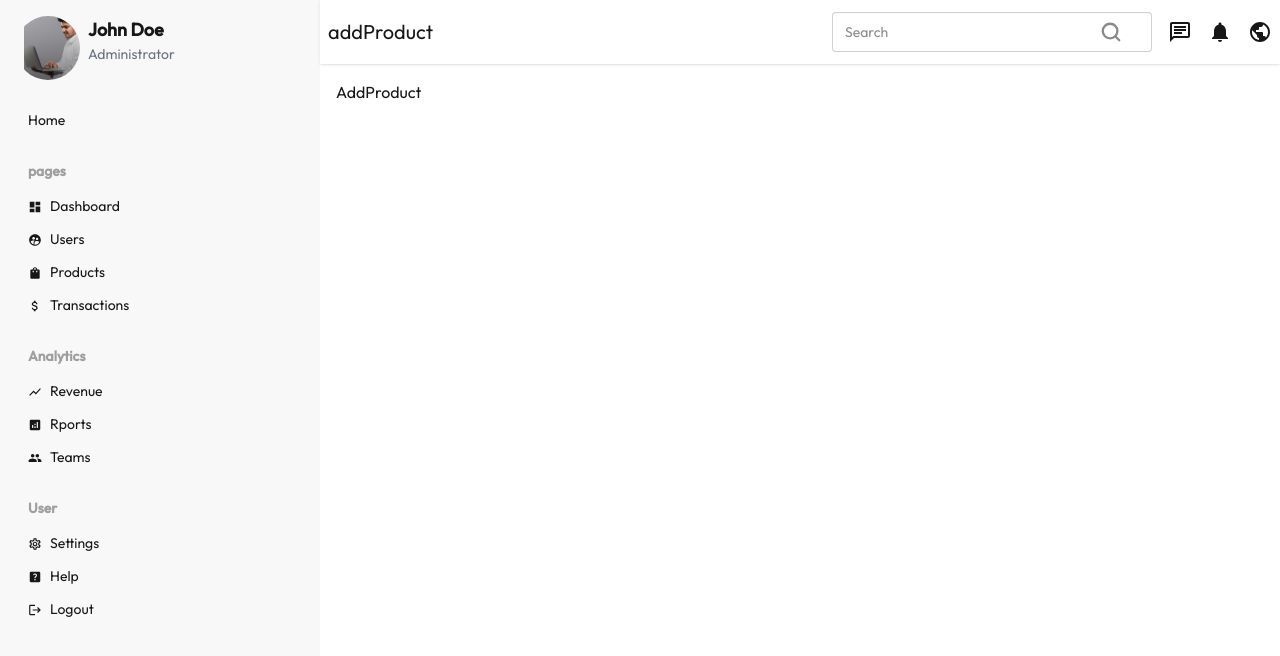
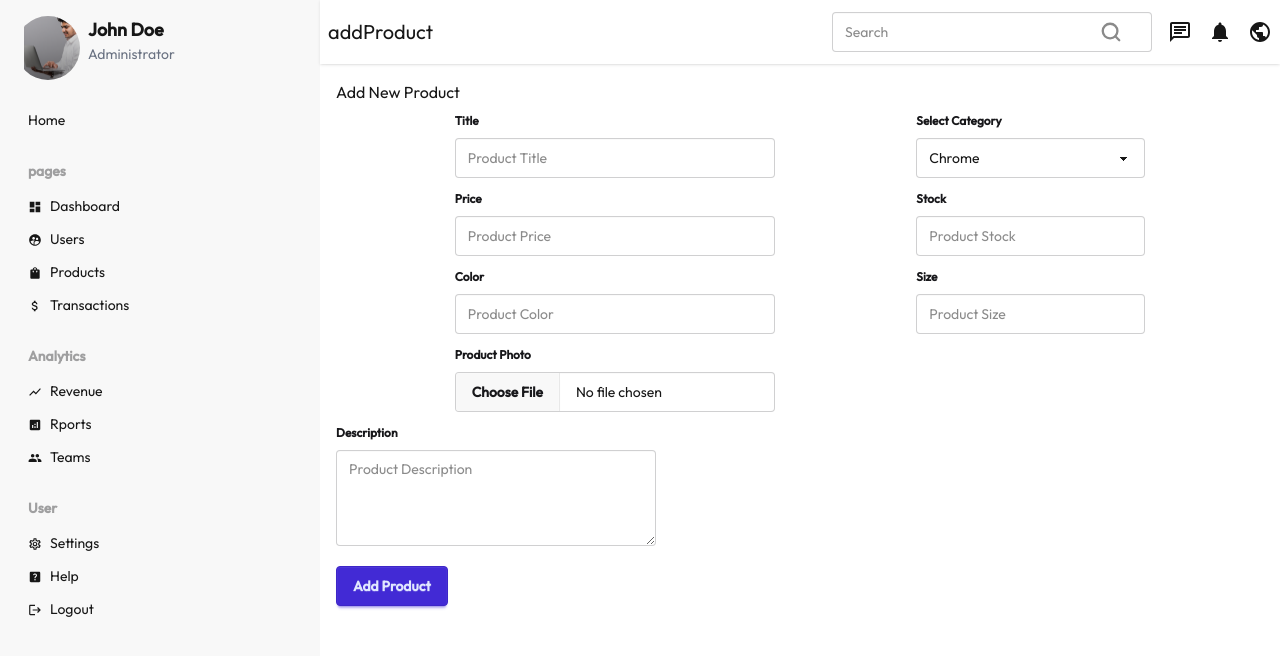
Before and after one commit to kmamun716/ecommerce-website, a Next.js app: page /dashboard/products/addProduct in a window 1280 px wide. Shown: the top 656 px of the page. Built offline with nearby package versions, Linux system fonts and the light colour scheme.

Commit message:
authentication pages added

```diff
--- a/app/(auth)/login/page.tsx
+++ b/app/(auth)/login/page.tsx
@@ -1,10 +1,25 @@
+import Link from 'next/link'
 import React from 'react'
 
 type Props = {}
 
 const Login = (props: Props) => {
   return (
-    <div>Login</div>
+    <div className='flex flex-col gap-4 items-center my-2'>
+      <h1 className='text-xl underline'>Login Here</h1>
+      <form action="">
+        <fieldset className="fieldset">
+          <legend className="fieldset-legend">Email</legend>
+          <input type="email" className="input" placeholder="Your Email" required />
+        </fieldset>
+        <fieldset className="fieldset">
+          <legend className="fieldset-legend">Password</legend>
+          <input type="password" className="input" placeholder="Your Password" required />
+        </fieldset>
+        <button type="submit" className="btn btn-primary mt-4">Login</button>
+      </form>
+      <p>Not have any account?<Link href="/register" className='text-blue-600 underline'> Register Here</Link></p>
+    </div>
   )
 }
 
--- /dev/null
+++ b/app/about/page.tsx
@@ -0,0 +1,11 @@
+import React from 'react'
+
+type Props = {}
+
+const AboutUs = (props: Props) => {
+  return (
+    <div>AboutUs</div>
+  )
+}
+
+export default AboutUs
--- /dev/null
+++ b/app/contact/page.tsx
@@ -0,0 +1,11 @@
+import React from 'react'
+
+type Props = {}
+
+const Contact = (props: Props) => {
+  return (
+    <div>Contact</div>
+  )
+}
+
+export default Contact
--- a/app/dashboard/products/addProduct/page.tsx
+++ b/app/dashboard/products/addProduct/page.tsx
@@ -4,7 +4,54 @@ type Props = {}
 
 const AddProduct = (props: Props) => {
   return (
-    <div>AddProduct</div>
+    <div>
+      <h1>Add New Product</h1>
+      <form action="">
+        <div className="flex justify-evenly gap-4">
+          <div>
+            <fieldset className="fieldset">
+              <legend className="fieldset-legend">Title</legend>
+              <input type="text" className="input" placeholder="Product Title" required />
+            </fieldset>
+            <fieldset className="fieldset">
+              <legend className="fieldset-legend">Price</legend>
+              <input type="number" className="input" placeholder="Product Price" required />
+            </fieldset>
+            <fieldset className="fieldset">
+              <legend className="fieldset-legend">Color</legend>
+              <input type="text" className="input" placeholder="Product Color" />
+            </fieldset>
+            <fieldset className="fieldset">
+              <legend className="fieldset-legend">Product Photo</legend>
+              <input type="file" className="file-input" />
+            </fieldset>
+          </div>
+          <div>
+            <fieldset className="fieldset">
+              <legend className="fieldset-legend">Select Category</legend>
+              <select defaultValue="Pick a browser" className="select">
+                <option disabled={true}>Pick a Category</option>
+                <option>Chrome</option>
+                <option>FireFox</option>
+                <option>Safari</option>
+              </select>
+            </fieldset>
+            <fieldset className="fieldset">
+              <legend className="fieldset-legend">Stock</legend>
+              <input type="number" className="input" placeholder="Product Stock" />
+            </fieldset>
+            <fieldset className="fieldset">
+              <legend className="fieldset-legend">Size</legend>
+              <input type="text" className="input" placeholder="Product Size" />
+            </fieldset>
+          </div>
+        </div><fieldset className="fieldset">
+          <legend className="fieldset-legend">Description</legend>
+          <textarea className="textarea h-24" placeholder="Product Description"></textarea>
+        </fieldset>
+        <button type="submit" className="btn btn-primary mt-4">Add Product</button>
+      </form>
+    </div>
   )
 }
 
--- a/app/dashboard/products/page.tsx
+++ b/app/dashboard/products/page.tsx
@@ -16,11 +16,12 @@ const Products = (props: Props) => {
                   <thead>
                     <tr>
                       <th></th>
-                      <th>Name</th>
-                      <th>Email</th>
-                      <th>Mobile</th>
+                      <th>Title</th>
+                      <th>Description</th>
+                      <th>Price</th>
+                      <th>Category</th>
                       <th>Created At</th>
-                      <th>Status</th>
+                      <th>Stock</th>
                       <th>Action</th>
                     </tr>
                   </thead>
@@ -38,12 +39,13 @@ const Products = (props: Props) => {
                             />
                           </div>
                         </div>
-                        <span>Cy Ganderton</span>
+                        <span>I phone</span>
                       </td>
-                      <td>a@b.com</td>
-                      <td>01775299499</td>
+                      <td>apple mobile</td>
+                      <td>$150</td>
+                      <td>Mobile</td>
                       <td>12/16/2020</td>
-                      <td><span className={`bg-yellow-300 p-1 rounded`}>pending</span></td>
+                      <td><span className={`bg-yellow-300 p-1 rounded`}>40 pcs</span></td>
                       <td><button className='btn btn-xs btn-info'>Edit</button> <button className='btn btn-xs bg-red-400'>Delete</button></td>
                     </tr>
                     <tr>
@@ -59,12 +61,13 @@ const Products = (props: Props) => {
                             />
                           </div>
                         </div>
-                        Hart Hagerty
+                        Samsung
                       </td>
-                      <td>a@b.com</td>
-                      <td>01775299499</td>
+                      <td>Mobile</td>
+                      <td>$20</td>
+                      <td>Mobile</td>
                       <td>12/16/2020</td>
-                      <td><span className={`bg-green-300 p-1 rounded`}>success</span></td>
+                      <td><span className={`bg-green-300 p-1 rounded`}>35 pcs</span></td>
                       <td><button className='btn btn-xs btn-info'>Edit</button> <button className='btn btn-xs bg-red-400'>Delete</button></td>
                     </tr>
                   </tbody>
--- a/app/layout.tsx
+++ b/app/layout.tsx
@@ -2,6 +2,8 @@ import { Outfit } from "next/font/google";
 import "./globals.css";
 import { AppContextProvider } from "@/context/AppContext";
 import { Toaster } from "react-hot-toast";
+import Navbar from "@/ui/Navbar";
+import Footer from "@/ui/Footer";
 
 const outfit = Outfit({ subsets: ['latin'], weight: ["300", "400", "500"] })
 
@@ -16,7 +18,9 @@ export default function RootLayout({ children }: { children: React.ReactNode })
       <body className={`${outfit.className} antialiased text-gray-700`} >
         <Toaster />
         <AppContextProvider>
+          <Navbar />
           {children}
+          <Footer />
         </AppContextProvider>
       </body>
     </html>
--- a/app/page.tsx
+++ b/app/page.tsx
@@ -1,8 +1,6 @@
 'use client'
 import React from "react";
 import HomeSlider from "@/ui/Home/HomeSlider";
-import Navbar from "@/ui/Navbar";
-import Footer from "@/ui/Footer";
 import Banner from "@/ui/Home/Banner";
 import FeaturedProducts from "@/ui/FeaturedProducts";
 import HomeProducts from "@/ui/Home/HomeProducts";
@@ -11,7 +9,6 @@ import NewsLetter from "@/ui/Home/NewsLetter";
 const Home = () => {
   return (
     <>
-      <Navbar/>
       <div className="px-6 md:px-16 lg:px-32">
         <HomeSlider />
         <HomeProducts />
@@ -19,7 +16,6 @@ const Home = () => {
         <Banner />
         <NewsLetter />
       </div>
-      <Footer />
     </>
   );
 };
--- /dev/null
+++ b/app/products/[id]/page.tsx
@@ -0,0 +1,11 @@
+import React from 'react'
+
+type Props = {}
+
+const SignleProduct = (props: Props) => {
+  return (
+    <div>SignleProduct</div>
+  )
+}
+
+export default SignleProduct
--- /dev/null
+++ b/app/products/page.tsx
@@ -0,0 +1,11 @@
+import React from 'react'
+
+type Props = {}
+
+const Products = (props: Props) => {
+  return (
+    <div>Products</div>
+  )
+}
+
+export default Products
--- a/ui/Footer.tsx
+++ b/ui/Footer.tsx
@@ -1,10 +1,17 @@
+"use client"
 import { assets } from '@/assets/assets'
 import Image from 'next/image'
+import { usePathname } from 'next/navigation'
 import React from 'react'
 
 type Props = {}
 
 const Footer = (props: Props) => {
+  const path = usePathname();
+
+  if (path?.includes('/dashboard')) {
+    return null;
+  }
   return (
     <footer>
           <div className="flex flex-col md:flex-row items-start justify-center px-6 md:px-16 lg:px-32 gap-10 py-14 border-b border-gray-500/30 text-gray-500">
--- a/ui/Navbar.tsx
+++ b/ui/Navbar.tsx
@@ -4,11 +4,17 @@ import { assets} from "@/assets/assets";
 import Link from "next/link"
 import { useAppContext } from "@/context/AppContext";
 import Image from "next/image";
+import { usePathname } from "next/navigation";
 
 type Props = {}
 
 export default function Navbar({}: Props) {
   const { isSeller, router } = useAppContext();
+  const path = usePathname();
+
+  if (path?.includes('/dashboard')) {
+    return null;
+  }
 
   return (
     <nav className="flex items-center justify-between px-6 md:px-16 lg:px-32 py-3 border-b border-gray-300 text-gray-700">
@@ -22,13 +28,13 @@ export default function Navbar({}: Props) {
         <Link href="/" className="hover:text-gray-900 transition">
           Home
         </Link>
-        <Link href="/all-products" className="hover:text-gray-900 transition">
+        <Link href="/products" className="hover:text-gray-900 transition">
           Shop
         </Link>
-        <Link href="/" className="hover:text-gray-900 transition">
+        <Link href="/about" className="hover:text-gray-900 transition">
           About Us
         </Link>
-        <Link href="/" className="hover:text-gray-900 transition">
+        <Link href="/contact" className="hover:text-gray-900 transition">
           Contact
         </Link>
 
```
Also changed, not shown: app/(auth)/register/page.tsx (+28 -1 lines). Lines whose indentation alone changed are shown as unchanged.
